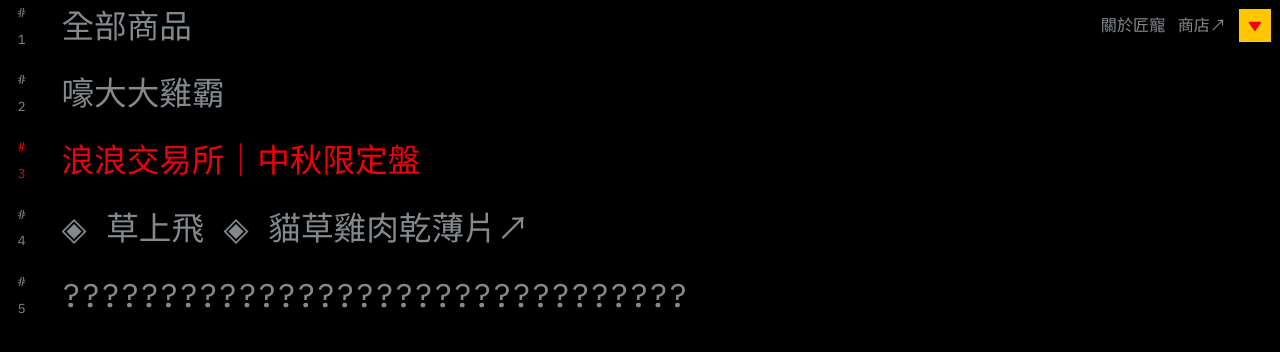
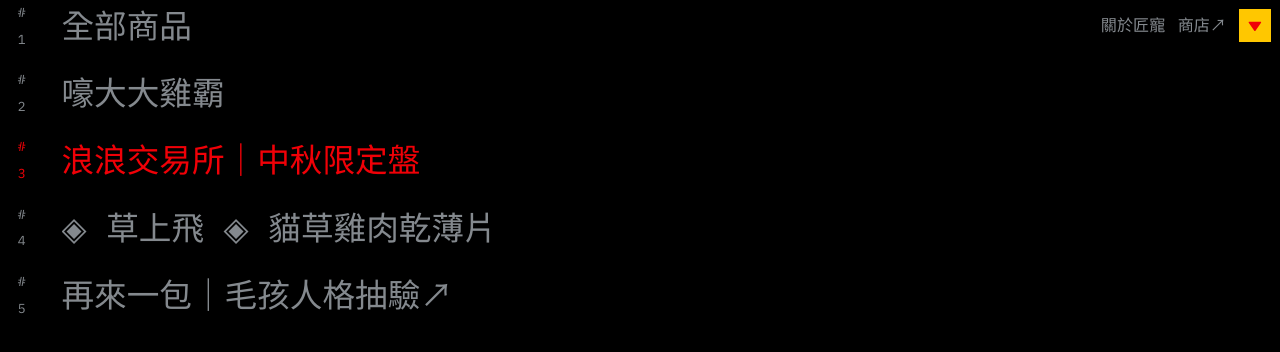
Before and after one commit to aa89976566/furmosa_menu, a Next.js app: page / in a window 1280 px wide. Shown: the top 352 px of the page. Built offline with nearby package versions, Linux system fonts and the light colour scheme; a web font is replaced by a local one.

Commit message:
Add One More Pack card activity

```diff
--- a/src/data/works.ts
+++ b/src/data/works.ts
@@ -59,15 +59,17 @@ export const WORKS_ROWS: WorksRow[] = [
     label: "◈ 草上飛 ◈ 貓草雞肉乾薄片",
     href: CATNIP_URL,
     color: "green",
-    latest: true,
-    hoverText: "最新↗",
+    hoverText: "活動↗",
     external: true,
   },
   {
-    kind: "upcoming",
+    kind: "link",
     index: 5,
-    mystery: "????????????????????????????????",
-    next: true,
-    hoverText: "下一包",
+    label: "再來一包｜毛孩人格抽驗",
+    href: "https://furmosa-one-more-street.aa89976566.chatgpt.site/",
+    color: "blue",
+    latest: true,
+    hoverText: "抽一張↗",
+    external: true,
   },
 ];
```
